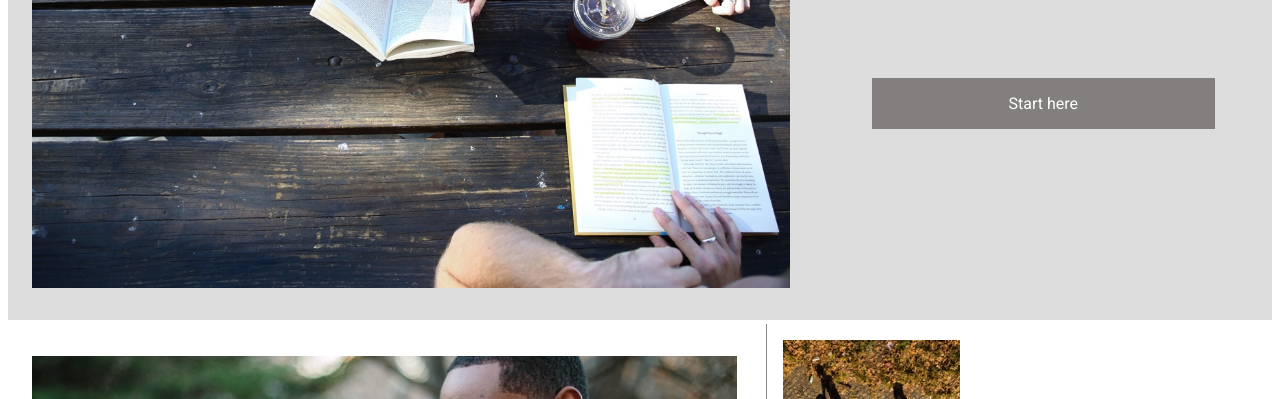
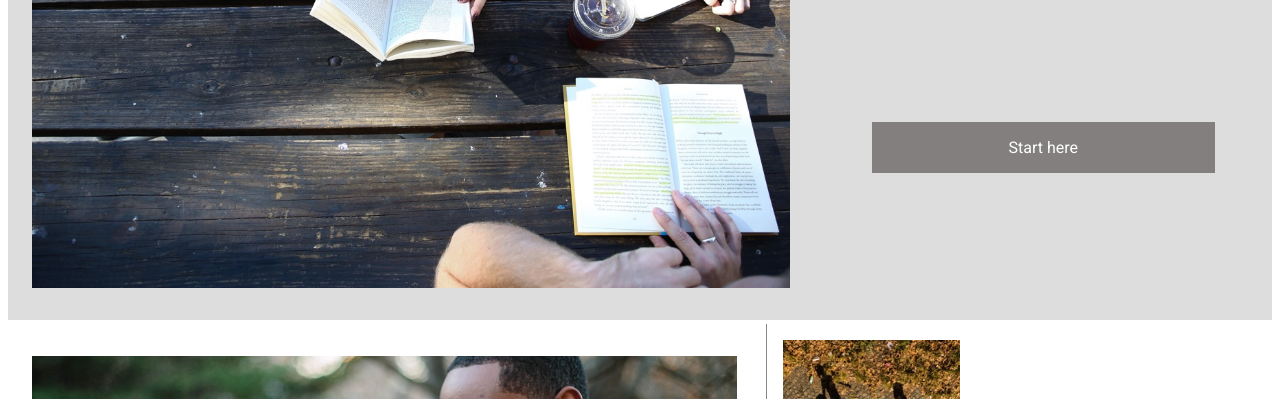
Before and after one commit to alittle1988/capstone_colmar_assets, a plain HTML site: page index.html in a window 1280 px wide. Shown: the part 377-776 px from the top of the page. Drawn offline with Linux system fonts and the light colour scheme.

Commit message:
fixed learnbox issue

```diff
--- a/Resources/CSS/index.css
+++ b/Resources/CSS/index.css
@@ -108,6 +108,7 @@
     justify-content: center;
     align-items: center;
     text-align: center;
+
 }
 .learntitle{
     font-family: roboto, sans-serif;
@@ -129,8 +130,7 @@
 .learnbox{
     width: 75%;
     background-color:rgb(131, 127, 127);
-    position: relative;
-    bottom: 100px;
+    margin-bottom: 75px;
 }
 
 .learnboxtext{
```
